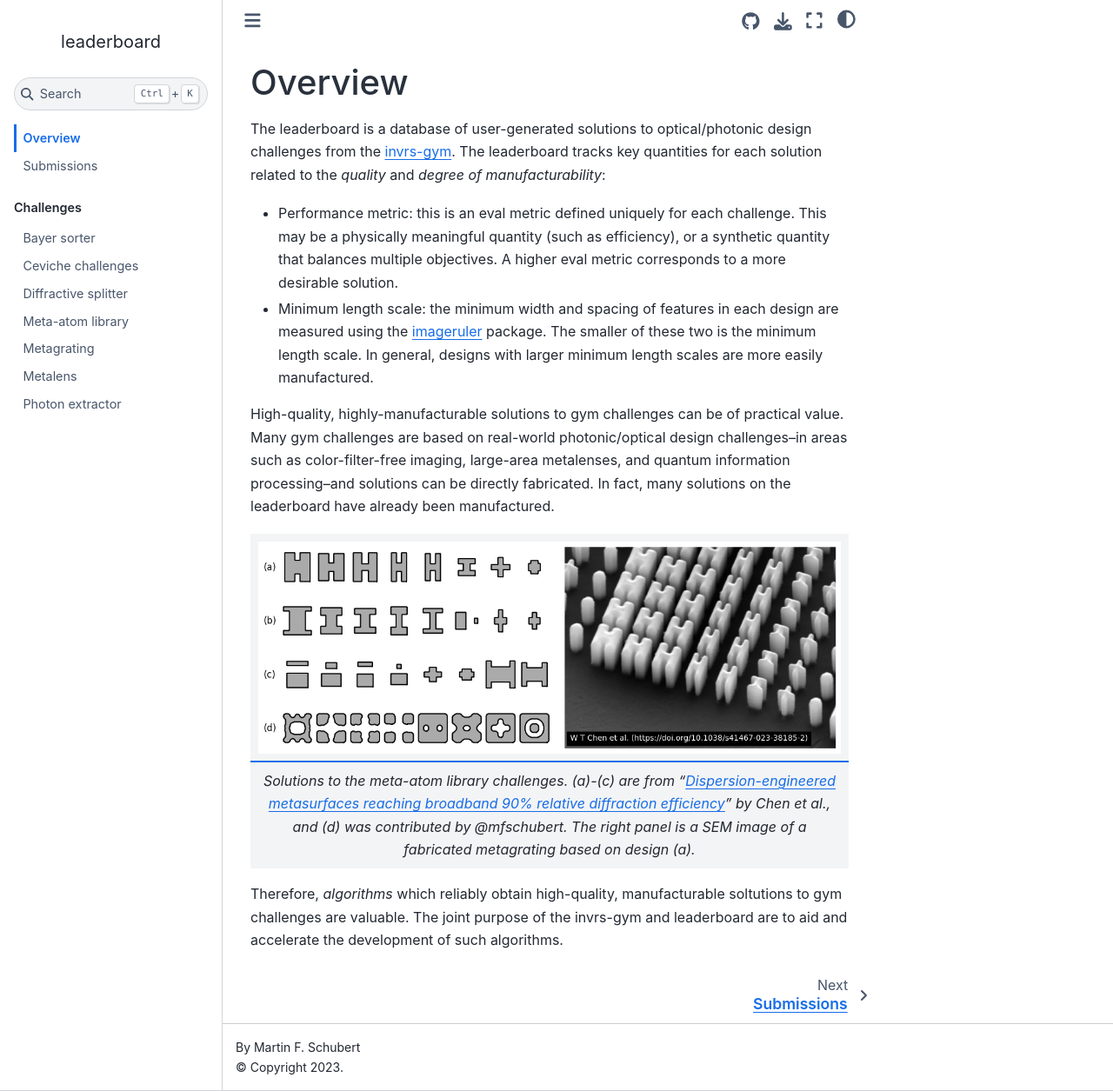
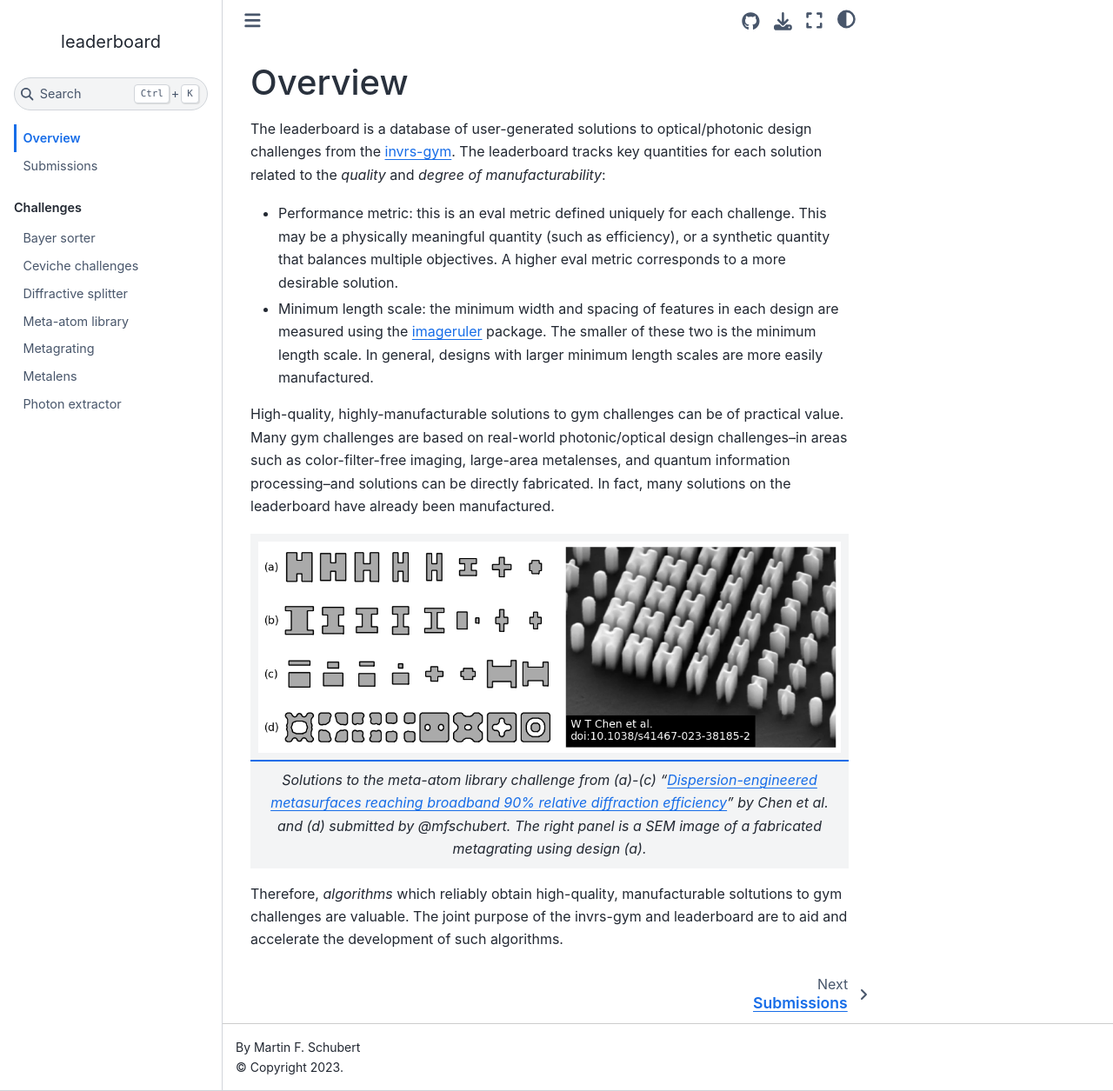
Before and after one commit to invrs-io/leaderboard, a Jupyter Book: the page built from docs/index.md, in a window 1280 px wide and 1255 px high. Shown: the whole window at 87% size. Built offline with Jupyter Book 1.0.4 settings and Sphinx 7.4.7 and the Sphinx Book theme 1.1.4, drawn with Linux system fonts in a browser that asks for light colours.

```diff
--- a/docs/index.md
+++ b/docs/index.md
@@ -8,6 +8,6 @@
 
 | ![Meta-atom library designs](/img/meta_atom_library_designs.png) |
 |:--:|
-| *Solutions to the meta-atom library challenges. (a)-(c) are from “[Dispersion-engineered metasurfaces reaching broadband 90% relative diffraction efficiency](https://www.nature.com/articles/s41467-023-38185-2)” by Chen et al., and (d) was contributed by @mfschubert. The right panel is a SEM image of a fabricated metagrating based on design (a).* |
+| *Solutions to the meta-atom library challenge from (a)-(c) “[Dispersion-engineered metasurfaces reaching broadband 90% relative diffraction efficiency](https://www.nature.com/articles/s41467-023-38185-2)” by Chen et al. and (d) submitted by @mfschubert. The right panel is a SEM image of a fabricated metagrating using design (a).* |
 
 Therefore, _algorithms_ which reliably obtain high-quality, manufacturable soltutions to gym challenges are valuable. The joint purpose of the invrs-gym and leaderboard are to aid and accelerate the development of such algorithms.
```
Also changed, not shown: docs/img/meta_atom_library_designs.png.
